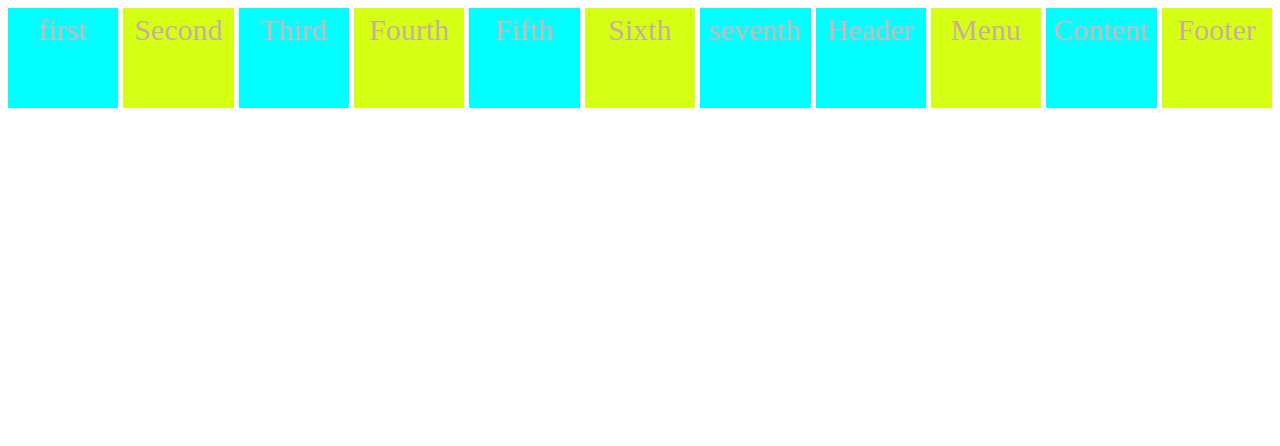
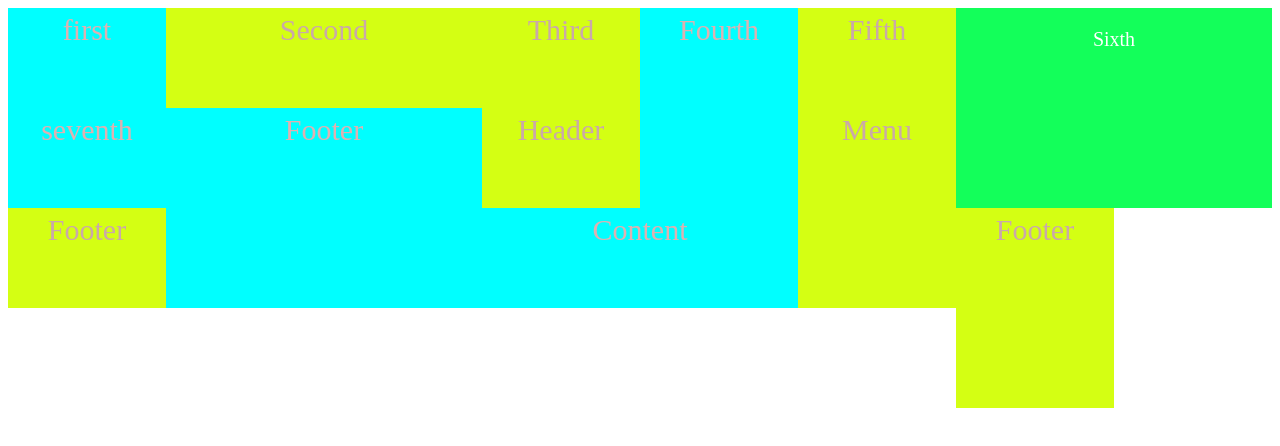
Before and after one commit to MushfikRF/Grid-flexbox, a plain HTML site: page index.html in a window 1280 px wide. Drawn offline with Linux system fonts and the light colour scheme.

Commit message:
grid-dense

```diff
--- /dev/null
+++ b/Css/grid-dense.css
@@ -0,0 +1,16 @@
+.container {
+	display: grid;
+	grid-template-columns: repeat(auto-fit, minmax(150px, 1fr));
+	grid-auto-rows: 100px;
+	grid-auto-flow: dense;
+}
+.horizontal {
+	grid-column: span 2;
+}
+.vertical {
+	grid-row: span 2;
+}
+.big {
+	grid-column: span 2;
+	grid-row: span 2;
+}
--- /dev/null
+++ b/Css/implicit-rows.css
@@ -0,0 +1,6 @@
+.container {
+	display: grid;
+	grid-gap: 3px;
+	grid-template-columns: repeat(auto-fit, minmax(100px, 1fr));
+	grid-auto-rows: 100px;
+}
--- a/index.html
+++ b/index.html
@@ -7,23 +7,26 @@
 		<link rel="stylesheet" href="/Css/color.css" />
 		<!-- <link rel="stylesheet" href="/Css/Grid-1.css" /> -->
 		<!-- <link rel="stylesheet" href="/Css/Grid-template-area.css" /> -->
-		<link rel="stylesheet" href="/Css/autofit-minmax.css" />
+		<link rel="stylesheet" href="/Css/grid-dense.css" />
 
 		<title>CSS Grid Tuitorial</title>
 	</head>
 	<body>
 		<div class="container">
 			<div class="one">first</div>
-			<div class="two">Second</div>
-			<div class="one">Third</div>
-			<div class="two">Fourth</div>
-			<div class="one">Fifth</div>
-			<div class="two">Sixth</div>
+			<div class="two horizontal">Second</div>
+			<div class="two">Third</div>
+			<div class="one vertical">Fourth</div>
+			<div class="two">Fifth</div>
+			<div class="three big">Sixth</div>
 			<div class="one">seventh</div>
-			<div class="one header">Header</div>
-			<div class="two menu">Menu</div>
-			<div class="one content">Content</div>
+			<div class="one footer big">Footer</div>
+			<div class="two header">Header</div>
+			<div class="two vertical menu">Menu</div>
+			<div class="one horizontal content">Content</div>
+
 			<div class="two footer">Footer</div>
+			<div class="two footer vertical">Footer</div>
 		</div>
 	</body>
 </html>
```
